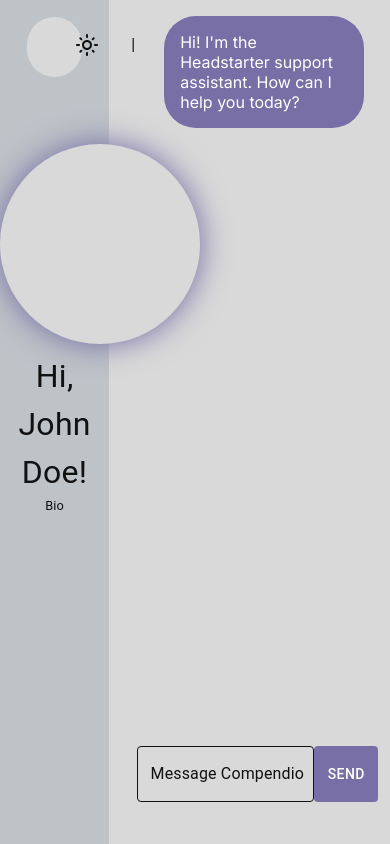
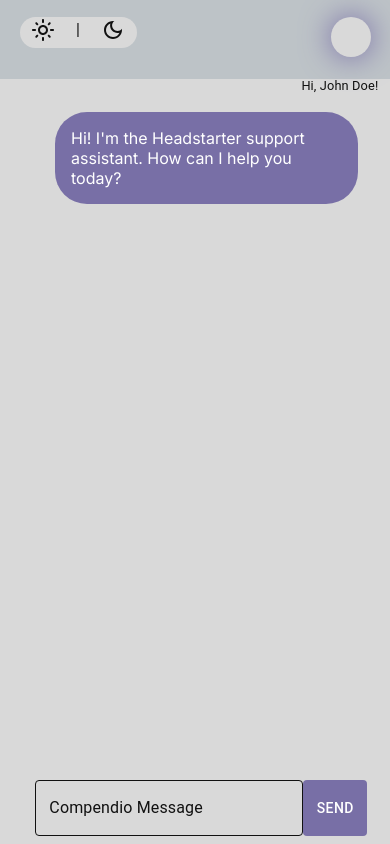
Before and after one commit to webJdi/compendio, a Next.js app in the folder compendio/: page / in a window 390 px wide. Built offline with nearby package versions, Linux system fonts and the light colour scheme.

Commit message:
Added responsiveness to page

```diff
--- a/compendio/src/app/api/chat/route.js
+++ b/compendio/src/app/api/chat/route.js
@@ -1,7 +1,7 @@
 import { NextResponse } from "next/server";
 import OpenAI from "openai";
 
-const systemPrompt = "You are an AI assistant that provides thoughtful and insightful answers.";
+const systemPrompt = "You are the Headstarter Assistant Chatbot, designed to guide and support users by providing detailed information about the various projects completed during the Headstarter Fellowship. Your role is to offer insights into each project, including the objectives, technologies used, challenges faced, and key learnings. You can also assist with providing resources, tutorials, and examples related to these projects. Your goal is to ensure users gain a comprehensive understanding of the work accomplished during the fellowship and how it contributes to their learning journey.";
 
 // The POST method to handle the incoming API request
 export async function POST(req) {
--- a/compendio/src/app/page.js
+++ b/compendio/src/app/page.js
@@ -137,12 +137,13 @@ export default function Home() {
       width={'100vw'}
       height={'100vh'}
       position={'relative'}
+      overflow={'hidden'}
     >
       {/*/////////// Left pane //////////////*/}
       <Box
         position={'absolute'}
-        width={'28vw'}
-        height={'100vh'}
+        width={{ xs: '100vw', sm: '50vw', md: '28vw' }}
+        height={{xs:'13vh',sm:'100vh', md:'100vh'}}
         top={'0'}
         left={'0'}
         backgroundColor={bgTwo}
@@ -150,22 +151,23 @@ export default function Home() {
 
         {/*///////// Menu /////////// */}
         <Box
-          position={'absolute'}
-          width={'14vw'}
-
+          position={{xs:'fixed',sm:'absolute',md:'absolute'}}
+          width={{ xs: '30vw', sm: '20vw', md: '14vw' }}
           backgroundColor={bgOne}
           borderRadius={'2em'}
-          top={'2vh'}
-          left={'7vw'}
-          padding={'1em'}
+          top={{xs:'2vh',sm:'1vh',md:'2vh'}}
+          left={{ xs: '5vw', sm: '10vw', md: '7vw' }}
+          padding={{xs:'0.1em',sm:'0.3em',md:'1em'}}
           display={'flex'}
           alignContent={'center'}
+          justifyContent={'space-around'}
         >
           <Box
-          margin={'0 2em'}
+          margin={{xs:'0',sm:'0 0.5em',md:'0 2em'}}
           onClick={lightMode}
           >
             <LightModeOutlinedIcon
+
               sx={{ color:colorOne, transition:'0.5s', '&:hover':{
                 transform: 'scale(1.3)'
               } }}
@@ -177,7 +179,7 @@ export default function Home() {
           >|</Typography>
 
           <Box
-          margin={'0 2em'}
+          margin={{xs:'0',sm:'0 0.5em',md:'0 2em'}}
           onClick={darkMode}
           >
             <DarkModeOutlinedIcon
@@ -191,19 +193,25 @@ export default function Home() {
 
         {/* ////////////// DP placeholder ///////////////////// */}
         <Box
-          width={'200px'}
-          height={'200px'}
+          width={{ xs: '40px', md: '200px' }}
+          height={{ xs: '40px', md: '200px' }}
           borderRadius={'50%'}
           backgroundColor={bgOne}
-          margin={'9em auto'}
-          marginBottom={'0.5em'}
-          boxShadow={' 0 0 30px 1px #786fa6'}
+          position={{xs:'fixed', sm:'static',md:'static'}}
+          right={{xs:'5vw'}}
+          top={{xs:'2vh'}}
+          margin={{xs:'0', sm: '4em auto', md: '9em auto' }}
+          marginBottom={{xs:'0',sm:'0',md:'0.5em'}}
+          boxShadow={'0 0 30px 1px #786fa6'}
         >
         </Box>
         <Typography
           color={colorOne}
           textAlign={'center'}
-          fontSize={'2em'}
+          fontSize={{xs:'0.8em',sm:'1em',md:'2em'}}
+          position={{xs:'fixed',sm:'static',md:'static'}}
+          right={{xs:'3vw'}}
+          top={{xs:'9vh'}}
         >
           Hi, John Doe!
         </Typography>
@@ -214,26 +222,17 @@ export default function Home() {
         >
           Bio
         </Typography>
-        <Box
-          width={'100%'}
-          height={'35vh'}
-          position={'absolute'}
-          bottom={'0'}
-          left={'0'}
-        >
 
-          <Stack>
-          </Stack>
-        </Box>
       </Box>
       {/* ///////////////// Left pane ends here ////////////////// */}
       <Box
         position={'absolute'}
         right={0}
-        top={0}
+        top={{xs:'15vh',sm:'0',md:'0'}}
         height={'90vh'}
         padding={'1em'}
-        width={'62vw'}
+        margin={{xs:'0 0 10vh 0'}}
+        width={{ xs: '90vw', sm: '80vw', md: '62vw' }}
       >
         <Stack
           direction={'column'}
@@ -241,6 +240,7 @@ export default function Home() {
           flexGrow={1}
           overflow={'auto'}
           maxHeight={'100%'}
+          maxWidth={'100%'}
           disabled={isLoading}
         >
           {messages.map((message, index) => (
@@ -248,6 +248,7 @@ export default function Home() {
               key={index}
               display={'flex'}
               width={'95%'}
+              marginBottom={{xs:'18vh'}}
               justifyContent={
                 message.role === 'assistant' ? 'flex-start' : 'flex-end'
               }
@@ -264,19 +265,24 @@ export default function Home() {
       </Box>
       <Box
         position={"fixed"}
-        bottom={'5vh'}
+        bottom={{xs:'0',sm:'5vh',md:'5vh'}}
         right={'3vw'}
-        width={'62vw'}
+        width={{ xs: '90vw', sm: '80vw', md: '62vw' }}
         display={'flex'}
         alignContent={'center'}
+        backgroundColor={bgOne}
+        padding={'0.5em'}
+        zIndex={'10'}
       >
-        <Box width={'80%'}>
+        <Box width={'80%'}
+
+        >
           <TextField
             id="outlined-textarea"
             placeholder="Hey"
             multiline
             fullWidth
-            label="Message Compendio"
+            label="Compendio Message"
             sx={{
               '& .MuiOutlinedInput-root': {
                 color: colorOne,
@@ -306,8 +312,7 @@ export default function Home() {
             }}
             value={message}
             onChange={(e) => setMessage(e.target.value)}
-          >
-          </TextField>
+          />
         </Box>
         <Button
           onClick={sendMessage}
@@ -317,12 +322,14 @@ export default function Home() {
             color: 'white',
             '&:hover': {
               backgroundColor: buttonTwo,
-              color: 'black'
-            },}}
+              color: 'black',
+            },
+          }}
         >
           {isLoading ? 'Sending...' : 'Send'}
         </Button>
       </Box>
+
     </Box>
   );
 }
```
Also changed, not shown: 1 other file (tests, documents, lock files or other folders).
